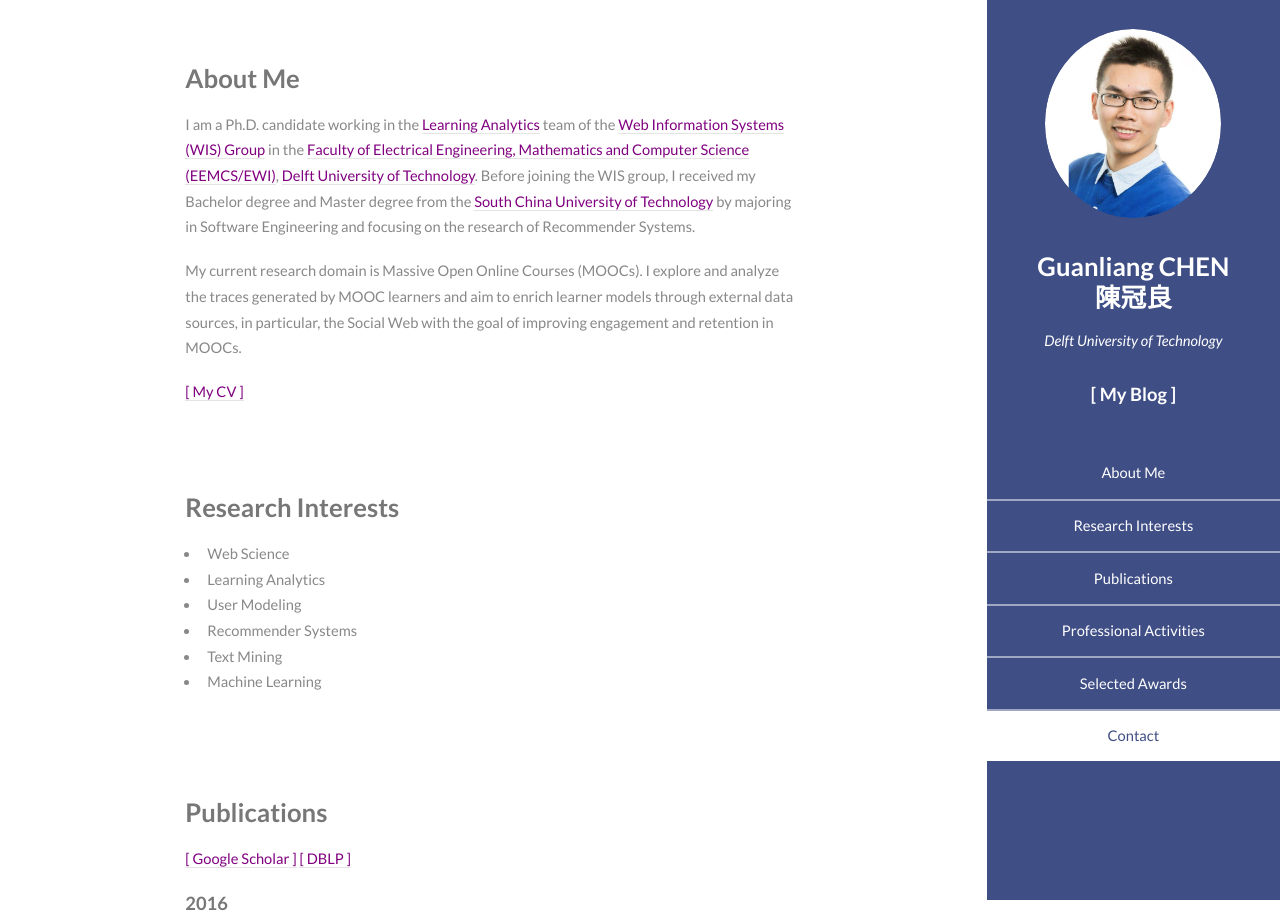
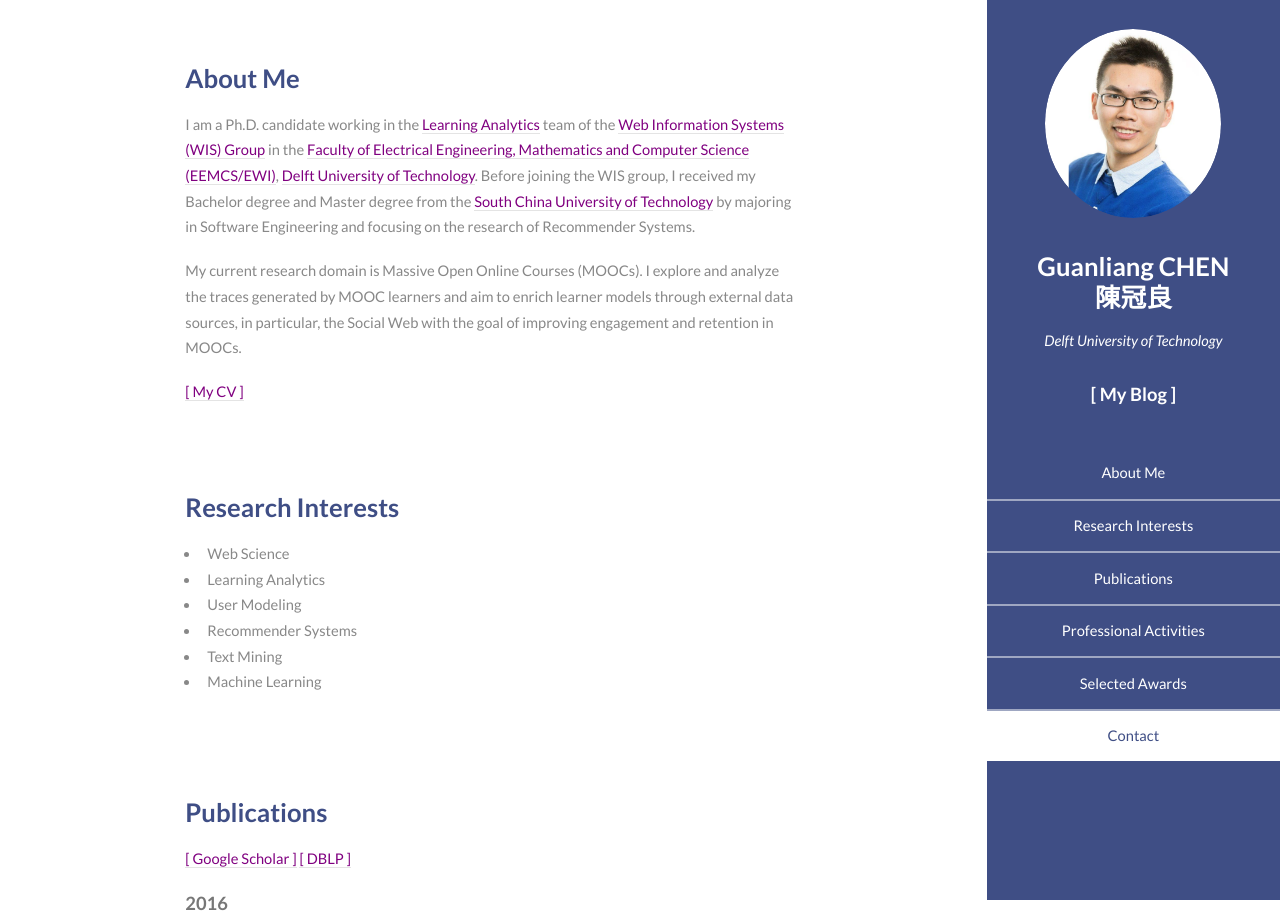
Before and after one commit to AngusGLChen/__angusglchen.github.io, a Jekyll site: the page index.html, which Jekyll copies as it is, in a window 1280 px wide. Shown: the top 912 px of the page. Built offline with Jekyll 4.4.1, drawn with Linux system fonts in a browser that asks for light colours.

Commit message:
Aug 16, 2016

```diff
--- a/assets/css/main.css
+++ b/assets/css/main.css
@@ -1609,6 +1609,7 @@
 	}
 
 	h3 {
+		color: #3f4e85;
 		font-size: 1.75em;
 		line-height: 1.5em;
 	}
```
